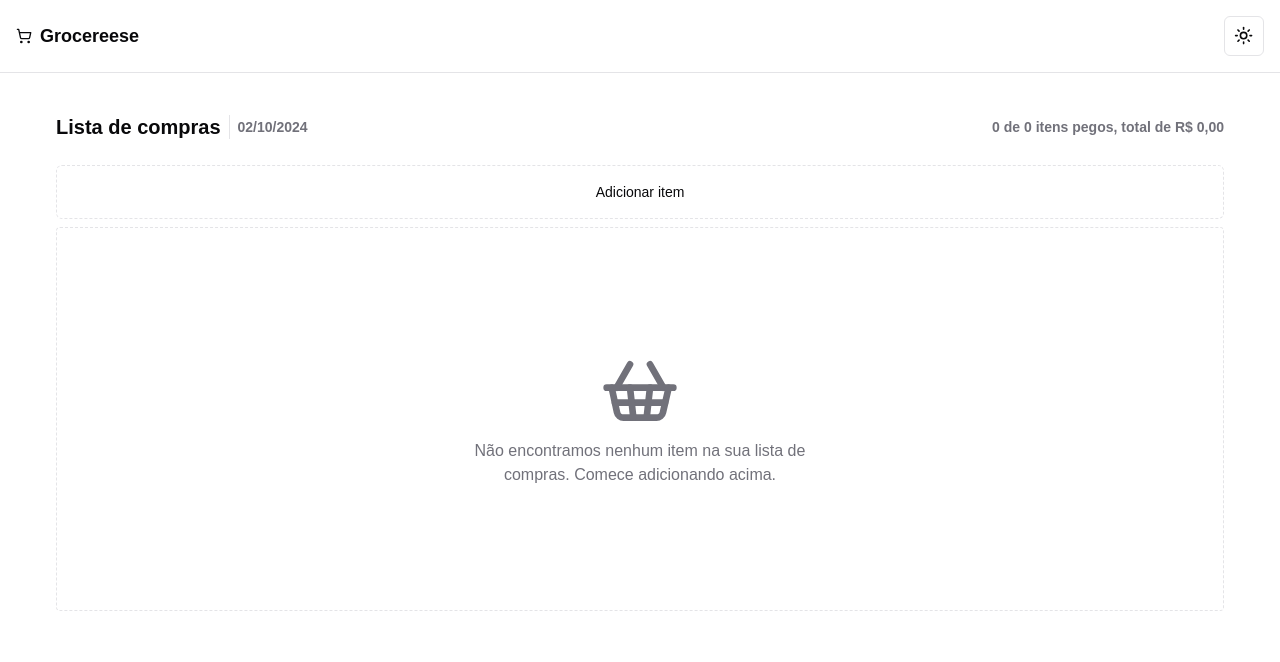
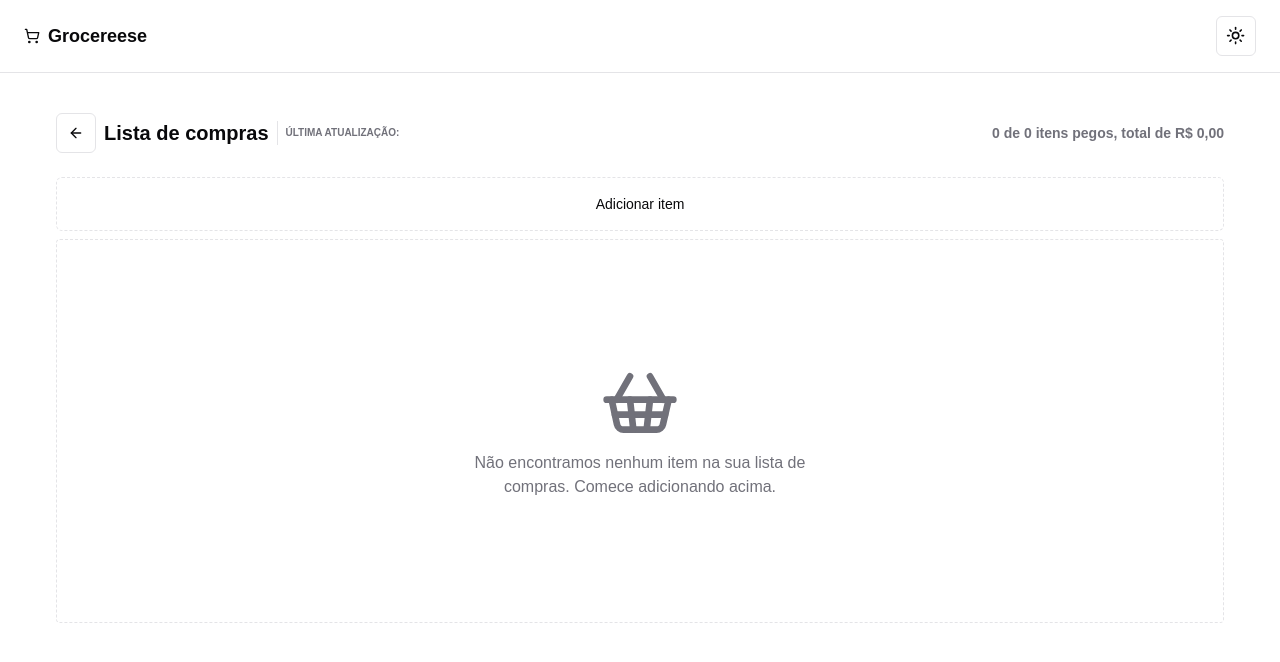
Before and after one commit to josee-fernandes/grocereese, a Next.js app: page /lists/1 in a window 1280 px wide. Shown: the top 662 px of the page. Built offline with nearby package versions, Linux system fonts and the light colour scheme.

Commit message:
feat: add list data to groceries list page + navigation

```diff
--- a/src/components/navbar.tsx
+++ b/src/components/navbar.tsx
@@ -3,7 +3,7 @@ import { ThemeToggler } from './theme-toggler'
 
 export const Navbar: React.FC = () => {
   return (
-    <nav className="flex items-center justify-between gap-4 p-4 border-b">
+    <nav className="flex items-center justify-between gap-4 py-4 px-6 border-b">
       <div className="font-bold flex items-center gap-2">
         <ShoppingCart className="size-4" />
         <span className="text-lg font-bold leading-none">Grocereese</span>
--- a/src/pages/lists/[listId].tsx
+++ b/src/pages/lists/[listId].tsx
@@ -6,11 +6,12 @@ import { Checkbox } from '@/components/ui/checkbox'
 import { Input } from '@/components/ui/input'
 import { Separator } from '@/components/ui/separator'
 import { cn } from '@/lib/utils'
-import { getAll, save } from '@/utils/local'
+import { getAll, getById, save } from '@/utils/local'
 import { zodResolver } from '@hookform/resolvers/zod'
-import { Check, Pencil, PencilOff, Trash } from 'lucide-react'
+import { ArrowLeft, Check, Pencil, PencilOff, Trash } from 'lucide-react'
 import { NextPage } from 'next'
 import { useRouter } from 'next/router'
+import { useRouter as useNavigation } from 'next/navigation'
 import { useCallback, useEffect, useMemo, useState } from 'react'
 import { useForm } from 'react-hook-form'
 import { toast } from 'sonner'
@@ -43,6 +44,7 @@ type UpdateItemFormData = z.infer<typeof updateItemFormSchema>
 const ListPage: NextPage = () => {
   const router = useRouter()
   const { listId } = router.query
+  const navigationRouter = useNavigation()
 
   console.log({ listId })
 
@@ -56,6 +58,7 @@ const ListPage: NextPage = () => {
     resolver: zodResolver(createItemFormSchema),
   })
 
+  const [list, setList] = useState<List | null>(null)
   const [groceries, setGroceries] = useState<Groceries>([])
   const [isCreatingItem, setIsCreatingItem] = useState(false)
   const [editingItemId, setEditingItemId] = useState('')
@@ -93,6 +96,16 @@ const ListPage: NextPage = () => {
       ) ?? 0,
     [caughtItems],
   )
+
+  const loadList = useCallback(async (id: string) => {
+    try {
+      const response = await getById<List>('lists', id)
+
+      setList(response)
+    } catch (error) {
+      console.error(error)
+    }
+  }, [])
 
   const loadGroceries = useCallback(async (listId: string) => {
     try {
@@ -178,6 +191,8 @@ const ListPage: NextPage = () => {
     try {
       if (!editingItem) throw new Error('Editing item not found')
 
+      if (!list) throw new Error('List for current item not found')
+
       const updatedItem: GroceryItem = {
         id: editingItem.id,
         name: data.name,
@@ -189,7 +204,15 @@ const ListPage: NextPage = () => {
         updatedAt: new Date(),
       }
 
+      const updatedList: List = {
+        id: list.id,
+        name: list.name,
+        createdAt: list.createdAt,
+        updatedAt: new Date(),
+      }
+
       await save<GroceryItem>('groceries', updatedItem)
+      await save<List>('lists', updatedList)
 
       setGroceries((oldGroceries) =>
         oldGroceries.map((item) =>
@@ -221,24 +244,51 @@ const ListPage: NextPage = () => {
     }
   }
 
+  const handleBackToLists = useCallback(() => {
+    navigationRouter.push('/lists')
+  }, [navigationRouter])
+
   useEffect(() => {
-    if (listId) loadGroceries(listId.toString())
-  }, [loadGroceries, listId])
+    if (listId) {
+      loadList(listId.toString())
+      loadGroceries(listId.toString())
+    }
+  }, [loadList, loadGroceries, listId])
 
   return (
     <div>
       <Navbar />
       <main className="mx-auto max-w-[1200px] w-full px-4 py-10">
-        <div className="flex justify-between items-center gap-4 flex-col md:flex-row">
-          <div className="flex items-center gap-2 flex-col md:flex-row">
-            <h2 className="text-xl font-bold text-center">Lista de compras</h2>
-            <Separator orientation="vertical" className="hidden h-6 md:block" />
-            <span className="text-sm text-muted-foreground font-semibold">
-              {new Intl.DateTimeFormat('pt-BR').format(new Date())}
-            </span>
+        <div className="flex justify-between items-center gap-4 flex-col md:flex-row flex-wrap md:flex-nowrap">
+          <div className="flex items-center gap-2 flex-col md:flex-row w-full flex-wrap">
+            <Button
+              variant="outline"
+              size="icon"
+              className="self-start"
+              onClick={handleBackToLists}
+            >
+              <span className="sr-only">Voltar</span>
+              <ArrowLeft className="size-4" />
+            </Button>
+            <div className="flex items-center gap-2 flex-col md:flex-row flex-wrap">
+              <h2 className="text-xl font-bold text-center">
+                {list?.name ?? 'Lista de compras'}
+              </h2>
+              <Separator
+                orientation="vertical"
+                className="hidden h-6 md:block"
+              />
+              <p className="text-xs text-muted-foreground font-semibold flex items-center gap-1 leading-none flex-wrap flex-col md:flex-row">
+                <span className="text-[0.625rem]">ÚLTIMA ATUALIZAÇÃO:</span>
+                {list &&
+                  new Intl.DateTimeFormat('pt-BR').format(
+                    new Date(list?.updatedAt),
+                  )}
+              </p>
+            </div>
           </div>
           <div>
-            <p className="text-center text-sm font-semibold md:text-right text-muted-foreground">
+            <p className="text-center text-sm font-semibold md:text-right text-muted-foreground md:w-max">
               {caughtItems.length} de {groceries.length} itens pegos, total de{' '}
               {new Intl.NumberFormat('pt-BR', {
                 style: 'currency',
@@ -247,7 +297,7 @@ const ListPage: NextPage = () => {
             </p>
           </div>
         </div>
-        <div className="flex flex-col gap-2 mt-6">
+        <div className="flex flex-col gap-2 mt-6 flex-wrap">
           {!isCreatingItem && (
             <Button
               variant="outline"
@@ -267,7 +317,7 @@ const ListPage: NextPage = () => {
                 className="border-none"
                 {...register('name')}
               />
-              <div className="flex items-center gap-2 flex-1">
+              <div className="flex items-center gap-2 flex-1 flex-wrap">
                 <Button type="submit" className="flex-1">
                   Adicionar
                 </Button>
@@ -289,7 +339,7 @@ const ListPage: NextPage = () => {
               <div
                 key={item.id}
                 className={cn(
-                  'flex items-center justify-between gap-2 p-4 border rounded flex-col md:flex-row',
+                  'flex items-center justify-between gap-2 p-4 border rounded flex-col md:flex-row flex-wrap',
                   item.caught &&
                     item.price > 0 &&
                     item.quantity > 0 &&
@@ -300,7 +350,7 @@ const ListPage: NextPage = () => {
                   isEditing && 'border-sky-500',
                 )}
               >
-                <div className="flex items-center gap-4 flex-1">
+                <div className="flex items-center gap-4 flex-1 flex-wrap">
                   <Checkbox
                     id={item.id}
                     className={cn(
@@ -332,14 +382,14 @@ const ListPage: NextPage = () => {
                     </label>
                   )}
                 </div>
-                <div className="flex items-center gap-4 justify-between max-w-96">
+                <div className="flex items-center gap-4 justify-between max-w-96 flex-wrap">
                   {isEditing ? (
                     <form
-                      className="flex items-center gap-4"
+                      className="flex items-center gap-4 flex-wrap"
                       onSubmit={handleSubmitUpdate(handleUpdateItem)}
                     >
                       <div className="flex items-center gap-4 flex-1 flex-wrap text-center md:text-left">
-                        <div className="text-xs flex items-center gap-2">
+                        <div className="text-xs flex items-center gap-2 flex-wrap">
                           R$
                           <Input
                             placeholder="Preço"
@@ -352,7 +402,7 @@ const ListPage: NextPage = () => {
                           />
                         </div>
                         <Separator orientation="vertical" className="h-4" />
-                        <div className="text-xs flex items-center gap-2">
+                        <div className="text-xs flex items-center gap-2 flex-wrap">
                           <Input
                             placeholder="Preço"
                             type="number"
@@ -364,7 +414,7 @@ const ListPage: NextPage = () => {
                           unidades
                         </div>
                       </div>
-                      <div className="flex items-center gap-2">
+                      <div className="flex items-center gap-2 flex-wrap">
                         <Button type="submit" variant="outline" size="icon">
                           <Check className="size-4" />
                         </Button>
@@ -381,7 +431,7 @@ const ListPage: NextPage = () => {
                   ) : (
                     <>
                       <div className="flex items-center gap-4 flex-1 flex-wrap text-center md:text-left">
-                        <div className="flex items-center gap-4 mr-12">
+                        <div className="flex items-center gap-4 mr-12 flex-wrap">
                           <span className="text-xs">
                             R$ {item.price.toFixed(2)}
                           </span>
--- a/src/pages/lists/index.tsx
+++ b/src/pages/lists/index.tsx
@@ -174,13 +174,13 @@ const ListsPage: NextPage = () => {
     <div>
       <Navbar />
       <main className="mx-auto max-w-[1200px] w-full px-4 py-10">
-        <div className="flex justify-between items-center gap-4 flex-col md:flex-row">
-          <div className="flex items-center gap-2 flex-col md:flex-row">
+        <div className="flex justify-between items-center gap-4 flex-col md:flex-row flex-wrap">
+          <div className="flex items-center gap-2 flex-col md:flex-row flex-wrap">
             <h2 className="text-xl font-bold text-center">Listas de compras</h2>
           </div>
         </div>
         <div
-          className="flex flex-col gap-2 mt-6"
+          className="flex flex-col gap-2 mt-6 flex-wrap"
           onMouseEnter={handleActionMouseLeave}
         >
           {!isCreatingList && (
@@ -202,7 +202,7 @@ const ListsPage: NextPage = () => {
                 className="border-none"
                 {...register('name')}
               />
-              <div className="flex items-center gap-2 flex-1">
+              <div className="flex items-center gap-2 flex-1 flex-wrap">
                 <Button type="submit" className="flex-1">
                   Adicionar
                 </Button>
@@ -224,7 +224,7 @@ const ListsPage: NextPage = () => {
               <div
                 key={list.id}
                 className={cn(
-                  'flex items-center justify-between gap-2 p-4 border rounded flex-col md:flex-row hover:bg-accent cursor-pointer transition-all',
+                  'flex items-center justify-between gap-2 p-4 border rounded flex-col md:flex-row hover:bg-accent cursor-pointer transition-all flex-wrap',
                   isEditing && 'border-sky-500',
                 )}
                 onClick={() => handleRedirectToList(list.id)}
@@ -243,10 +243,10 @@ const ListsPage: NextPage = () => {
                     </label>
                   )}
                 </div>
-                <div className="flex items-center gap-4 justify-between max-w-96">
+                <div className="flex items-center gap-4 justify-between max-w-96 flex-wrap">
                   {isEditing ? (
                     <form
-                      className="flex items-center gap-2"
+                      className="flex items-center gap-2 flex-wrap"
                       onSubmit={handleSubmitUpdate(handleUpdateList)}
                     >
                       <Button
```
